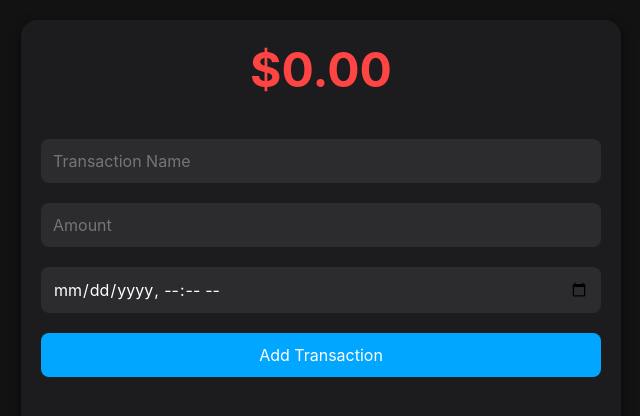
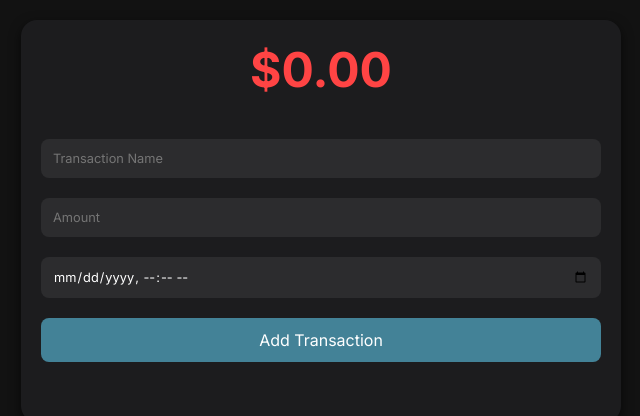
Before and after one commit to karansidhu3/budget-tracker, a React (Create React App) app: page / in a window 1280 px wide. Shown: the top 416 px of the page, without its empty margins (319-959 px from the left). Built offline with nearby package versions, Linux system fonts and the light colour scheme; no server answers.

Commit message:
new font / css tweaks

```diff
--- a/public/index.html
+++ b/public/index.html
@@ -15,6 +15,12 @@
       user's mobile device or desktop. See https://developers.google.com/web/fundamentals/web-app-manifest/
     -->
     <link rel="manifest" href="%PUBLIC_URL%/manifest.json" />
+
+    <link rel="preconnect" href="https://fonts.googleapis.com">
+    <link rel="preconnect" href="https://fonts.gstatic.com" crossorigin>
+    <link href="https://fonts.googleapis.com/css2?family=Oswald:wght@200..700&display=swap" rel="stylesheet">
+    <link href="https://fonts.googleapis.com/css2?family=Inter:ital,opsz,wght@0,14..32,100..900;1,14..32,100..900&display=swap" rel="stylesheet">
+
     <!--
       Notice the use of %PUBLIC_URL% in the tags above.
       It will be replaced with the URL of the `public` folder during the build.
--- a/src/App.css
+++ b/src/App.css
@@ -3,7 +3,7 @@
   margin: 0;
   padding: 0;
   box-sizing: border-box;
-  font-family: -apple-system, BlinkMacSystemFont, 'Segoe UI', Roboto, 'Helvetica Neue', Arial, sans-serif;
+  font-family: Inter, BlinkMacSystemFont, 'Segoe UI', Roboto, 'Helvetica Neue', Arial, sans-serif;
 }
 
 body {
@@ -28,13 +28,7 @@ main {
 h1 {
   font-size: 3rem;
   text-align: center;
-  color: #00c851;
   margin-bottom: 40px;
-}
-
-h1 span {
-  font-size: 1.5rem;
-  opacity: 0.8;
 }
 
 /* Transaction Form */
@@ -49,7 +43,7 @@ form {
   border-radius: 8px;
   border: none;
   margin-bottom: 20px;
-  font-size: 1rem;
+  font-size: 0.8rem;
   color: #fff;
   background-color: #2c2c2e;
 }
@@ -60,7 +54,7 @@ button[type="submit"] {
   border-radius: 8px;
   border: none;
   font-size: 1rem;
-  background-color: #00a6ff;
+  background-color: #438297;
   color: #fff;
   cursor: pointer;
   transition: background-color 0.2s;
@@ -94,6 +88,7 @@ button[type="submit"]:hover {
 .transaction .left {
   display: flex;
   flex-direction: column;
+  gap: 5px;
 }
 
 .transaction .name {
@@ -102,7 +97,7 @@ button[type="submit"]:hover {
   color: #f5f5f7;
 }
 
-.transaction .description {
+.transaction  {
   font-size: 0.875rem;
   color: #a9a9a9;
   margin-top: 4px;
@@ -144,3 +139,9 @@ button[type="submit"]:hover {
 .transaction button:hover {
   color: #ff1e1e;
 }
+
+.right button{
+  font-size: 10px;
+  color: #737377;
+  padding-bottom: 2px;
+}
--- a/src/App.js
+++ b/src/App.js
@@ -118,13 +118,14 @@ function App() {
               <div className='transaction'>
                 <div className='left'>
                   <div className='name'>{transaction.name}</div>
+                  <div className='datetime'>{new Date(transaction.datetime).toLocaleString()}</div>
                 </div>
                 <div className='right'>
                   <div className={'price ' + (transaction.price > 0 ? 'green' : 'red')}>
                     {transaction.price}
                   </div>
-                  <div className='datetime'>{new Date(transaction.datetime).toLocaleString()}</div>
-                  <button onClick={() => deleteTransaction(transaction._id)}>Delete</button>
+
+                  <button onClick={() => deleteTransaction(transaction._id)}>REMOVE</button>
                 </div>
               </div>
             </div>
```
